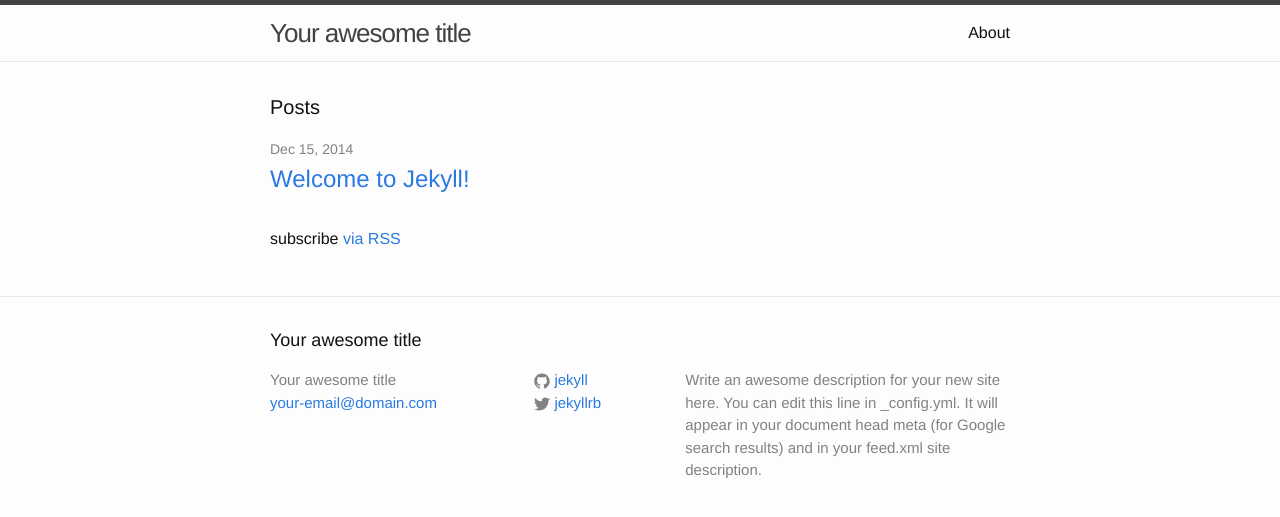
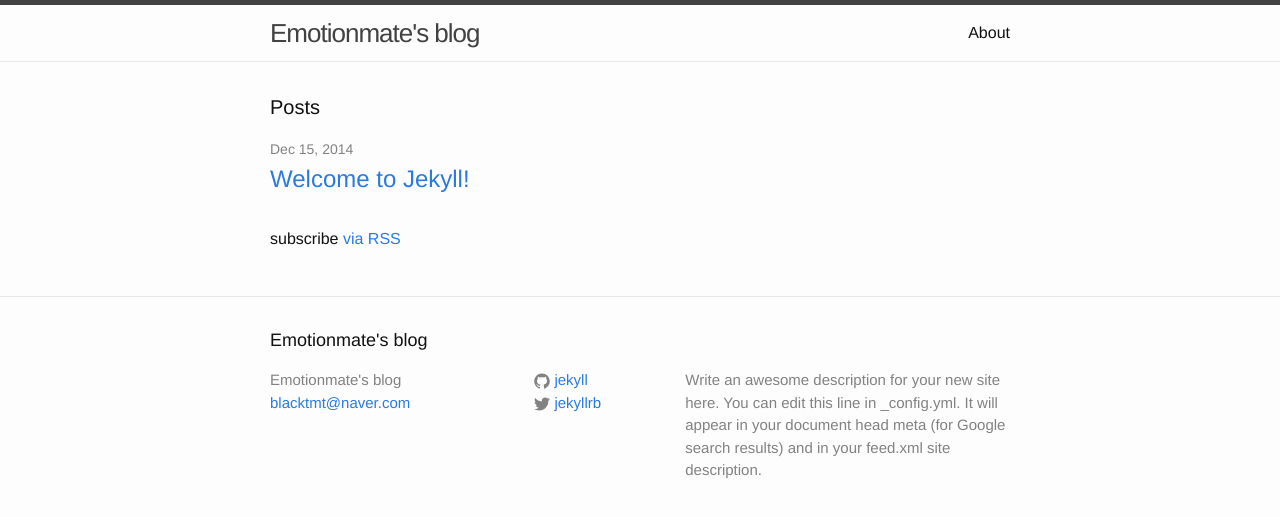
Before and after one commit to emotionmate/emotionmate.github.io, a Jekyll site: the page built from index.html, in a window 1280 px wide. Shown: the top 517 px of the page. Built offline with Jekyll 4.4.1, drawn with Linux system fonts in a browser that asks for light colours.

Commit message:
Initialize blog

```diff
--- a/_config.yml
+++ b/_config.yml
@@ -1,12 +1,12 @@
 # Site settings
-title: Your awesome title
-email: your-email@domain.com
+title: Emotionmate's blog
+email: blacktmt@naver.com
 description: > # this means to ignore newlines until "baseurl:"
   Write an awesome description for your new site here. You can edit this
   line in _config.yml. It will appear in your document head meta (for
   Google search results) and in your feed.xml site description.
 baseurl: "" # the subpath of your site, e.g. /blog/
-url: "http://yourdomain.com" # the base hostname & protocol for your site
+url: "http://emotionmate.github.io" # the base hostname & protocol for your site
 twitter_username: jekyllrb
 github_username:  jekyll
 
```
Also changed, not shown: 2 other files.
